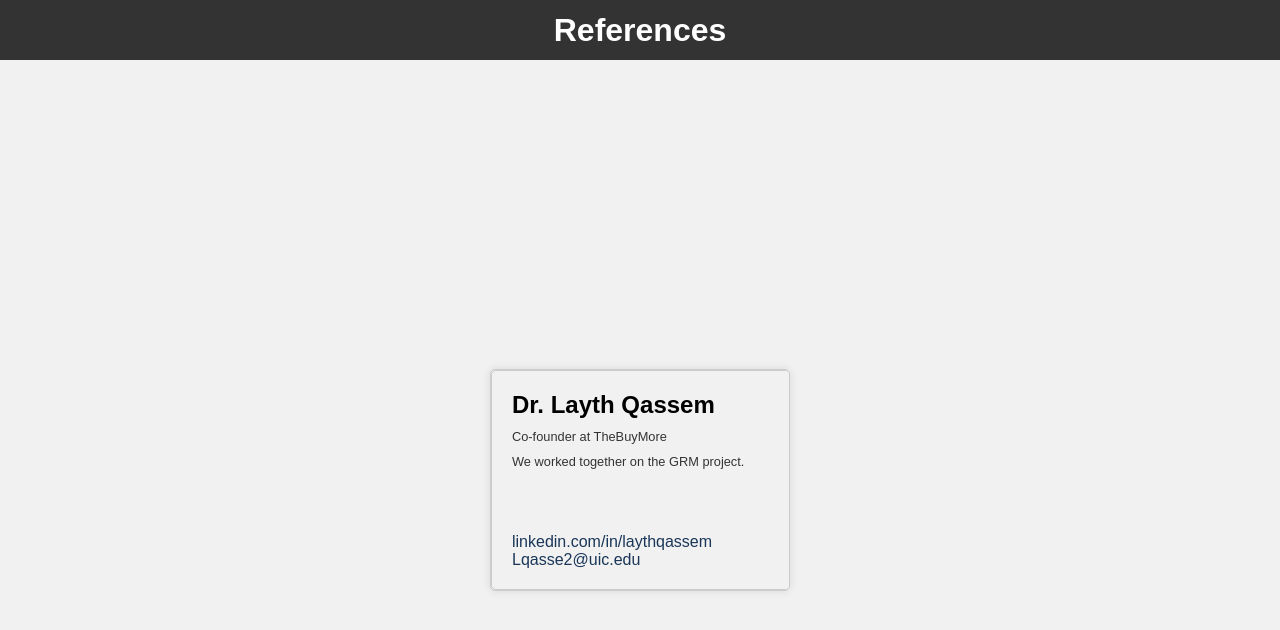
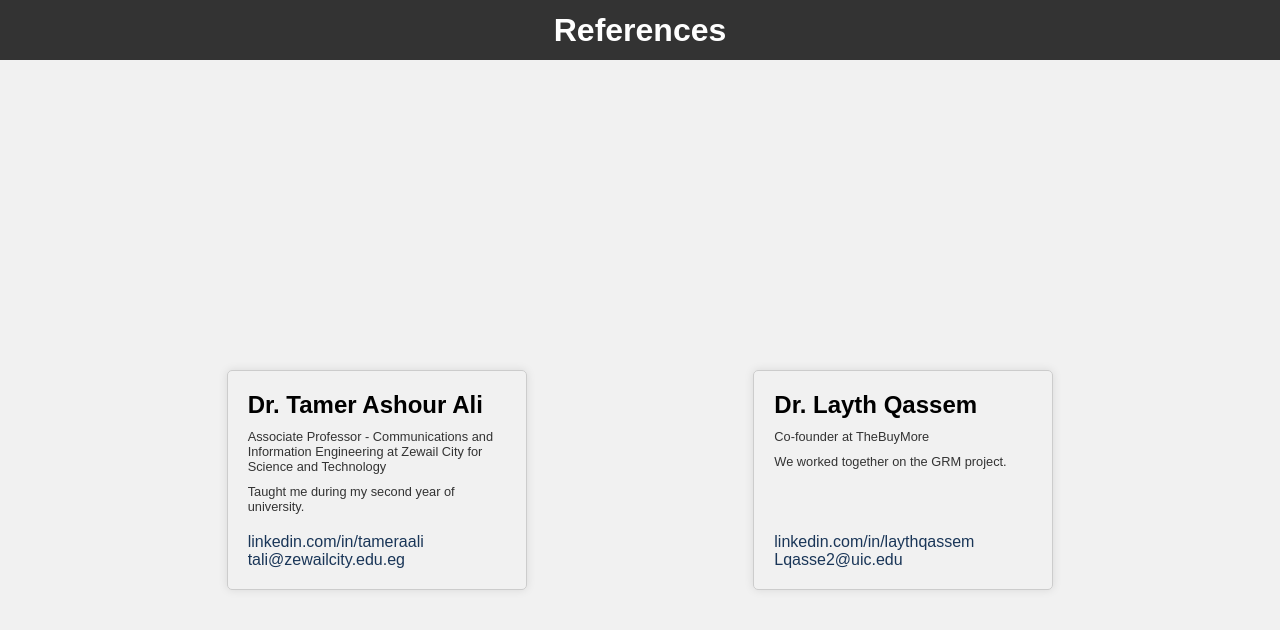
Before and after one commit to mhdeeb/mhdeeb.github.io, a Jekyll site: the page link/references.html, which Jekyll copies as it is, in a window 1280 px wide. Shown: the top 630 px of the page. Built offline with Jekyll 4.4.1, drawn with Linux system fonts in a browser that asks for light colours.

Commit message:
Update references.html

```diff
--- a/link/references.html
+++ b/link/references.html
@@ -86,8 +86,8 @@
     </header>
     <main>
       <div class="card">
-        <!-- <div class="card__content"> -->
-          <!-- <h3 class="card__title">Dr. Tamer Ashour Ali</h3>
+        <div class="card__content">
+          <h3 class="card__title">Dr. Tamer Ashour Ali</h3>
           <p class="card__text">
             Associate Professor - Communications and Information Engineering at
             Zewail City for Science and Technology
@@ -101,7 +101,7 @@
           >
           <a href="mailto:tali@zewailcity.edu.eg">tali@zewailcity.edu.eg</a>
         </div>
-      </div> -->
+      </div>
       <div class="card">
         <div class="card__content">
           <h3 class="card__title">Dr. Layth Qassem</h3>
```
